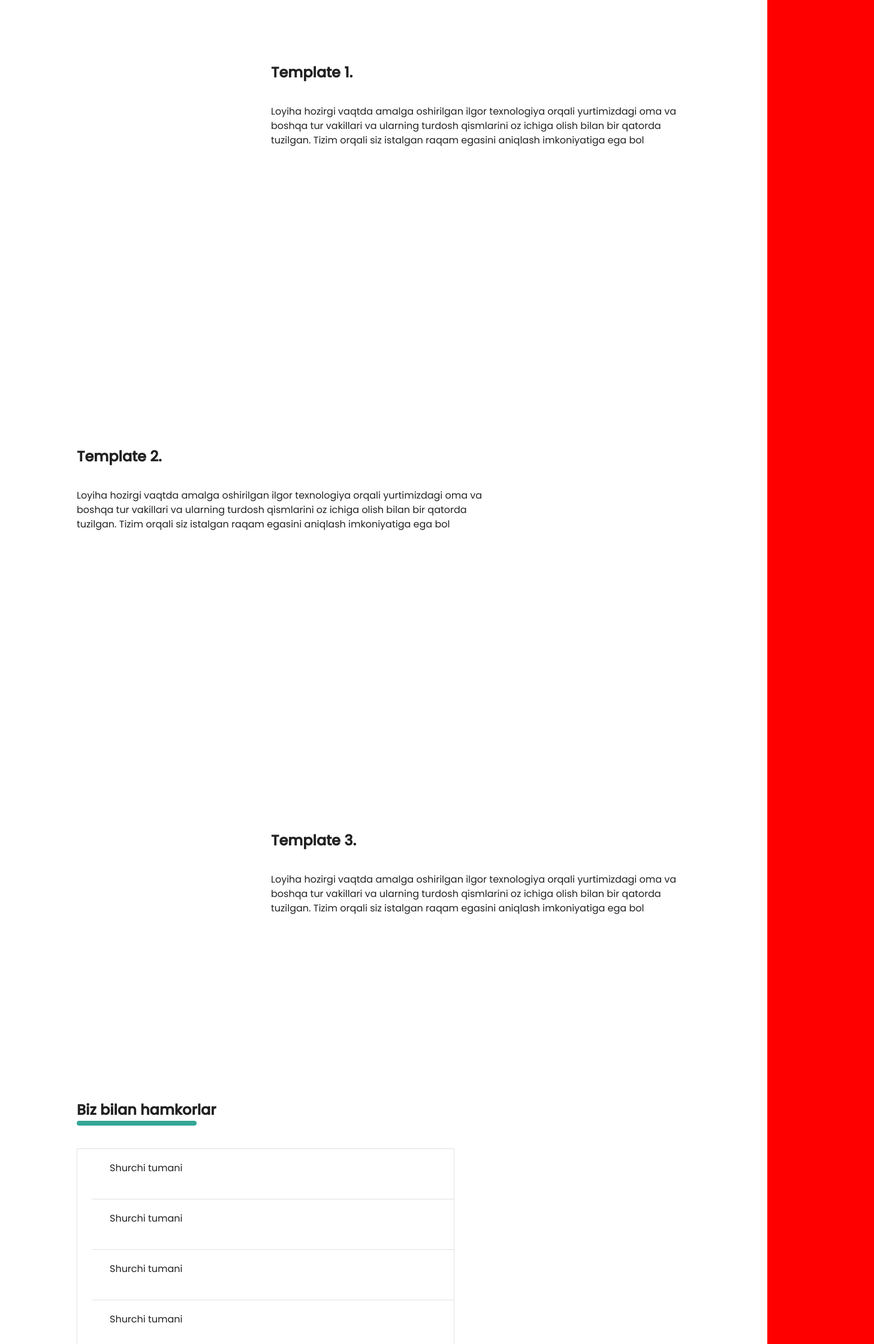
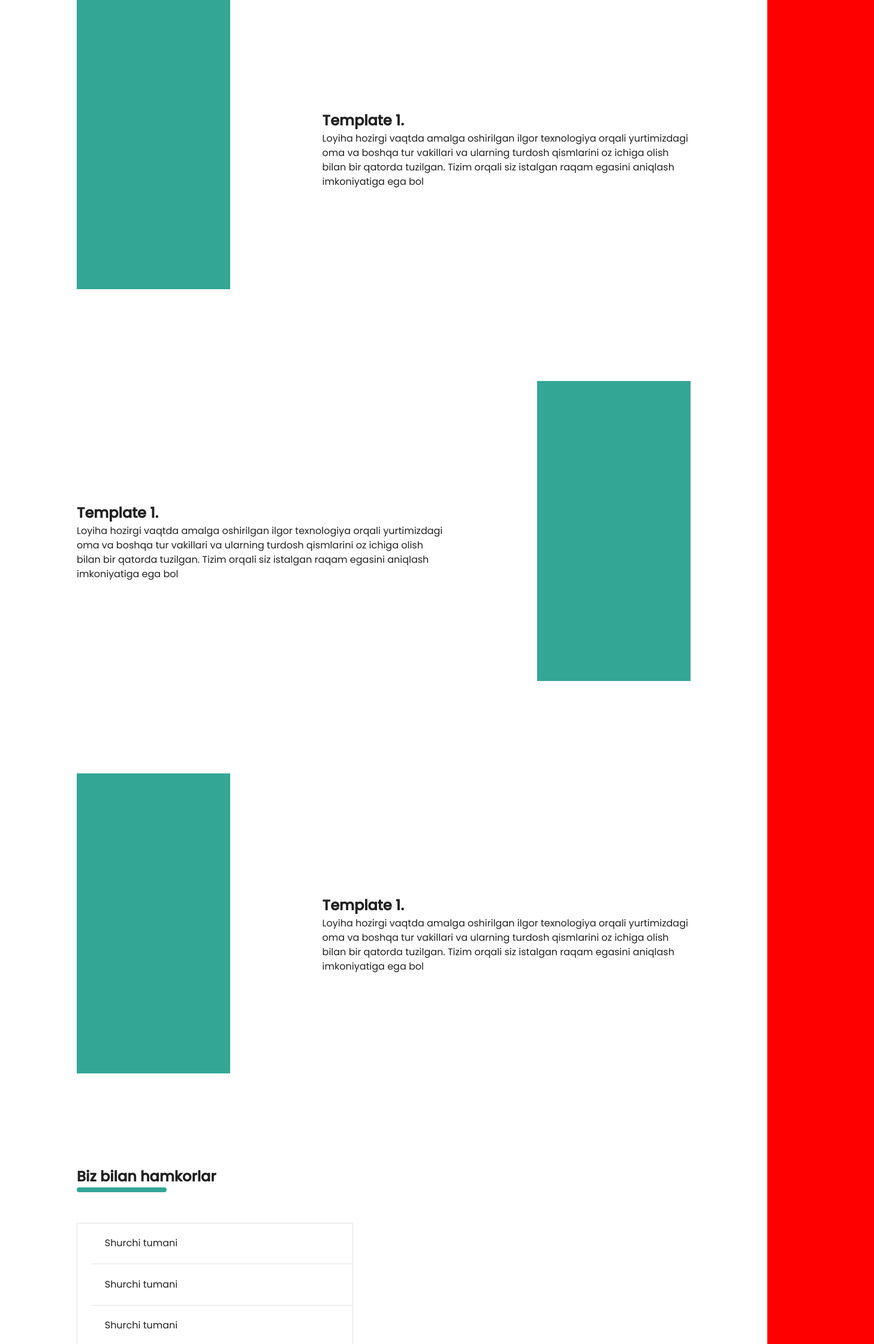
Before and after one commit to SAIDAKBAR123/fuqaro-nazorati-landing, a Vue app: page / in a window 1280 px wide. Shown: the part 1399-3639 px from the top of the page at 60% size, 1458 px wide, since content can reach past the window. Built offline with nearby package versions, Linux system fonts and the light colour scheme.

Commit message:
Adaptive version updated

```diff
--- a/src/components/Mottos/index.vue
+++ b/src/components/Mottos/index.vue
@@ -5,7 +5,7 @@
       style="width:100px; background: #34A696; border: 4px solid #34A696; border-radius: 10px"
     ></div>
     <div>
-      <p class="text-container">
+      <p class="text-about">
         Loyiha hozirgi vaqtda amalga oshirilgan ilgor texnologiya orqali
         yurtimizdagi oma va boshqa tur vakillari va ularning turdosh qismlarini
         oz ichiga olish bilan bir qatorda tuzilgan. Tizim orqali siz istalgan
@@ -13,15 +13,10 @@
       </p>
     </div>
     <div class="template-box_container">
-      <v-img
-        height="540"
-        max-width="305"
-        src="../../assets/Images/Rectangle 49@1X.png"
-      >
-      </v-img>
-      <div>
+      <div class="rectangle"></div>
+      <div class="text-container">
         <h2 class="text_layout">Template 1.</h2>
-        <p class="text-container">
+        <p>
           Loyiha hozirgi vaqtda amalga oshirilgan ilgor texnologiya orqali
           yurtimizdagi oma va boshqa tur vakillari va ularning turdosh
           qismlarini oz ichiga olish bilan bir qatorda tuzilgan. Tizim orqali
@@ -30,32 +25,22 @@
       </div>
     </div>
     <div class="template-box_container">
-      <div>
-        <h2 class="text_layout">Template 2.</h2>
-        <p class="text-container">
+      <div class="text-container">
+        <h2 class="text_layout">Template 1.</h2>
+        <p>
           Loyiha hozirgi vaqtda amalga oshirilgan ilgor texnologiya orqali
           yurtimizdagi oma va boshqa tur vakillari va ularning turdosh
           qismlarini oz ichiga olish bilan bir qatorda tuzilgan. Tizim orqali
           siz istalgan raqam egasini aniqlash imkoniyatiga ega bol
         </p>
       </div>
-      <v-img
-        height="540"
-        max-width="305"
-        src="../../assets/Images/Rectangle 49@1X.png"
-      >
-      </v-img>
+      <div class="rectangle"></div>
     </div>
     <div class="template-box_container">
-      <v-img
-        height="540"
-        max-width="305"
-        src="../../assets/Images/Rectangle 49@1X.png"
-      >
-      </v-img>
-      <div>
-        <h2 class="text_layout">Template 3.</h2>
-        <p class="text-container">
+      <div class="rectangle"></div>
+      <div class="text-container">
+        <h2 class="text_layout">Template 1.</h2>
+        <p>
           Loyiha hozirgi vaqtda amalga oshirilgan ilgor texnologiya orqali
           yurtimizdagi oma va boshqa tur vakillari va ularning turdosh
           qismlarini oz ichiga olish bilan bir qatorda tuzilgan. Tizim orqali
@@ -64,10 +49,11 @@
       </div>
     </div>
 
+    <!----------------- Biz bilan hamkorlar --------------->
     <div class="parters-block">
       <h2 class=" text-left">Biz bilan hamkorlar</h2>
       <div
-        style="width:200px; background: #34A696; border: 4px solid #34A696; border-radius: 10px"
+        style="width:150px; background: #34A696; border: 4px solid #34A696; border-radius: 10px"
       ></div>
       <div class="partners-body">
         <div class="listofPartners-block">
@@ -88,10 +74,8 @@
         </div>
         <div class="map-block">
           <v-img
-            height="550"
-            width="700"
-            min-height="200"
-            min-width="300"
+            height="auto"
+            width="100%"
             src="../../assets/Images/map-picture.png"
           >
           </v-img>
@@ -99,7 +83,7 @@
       </div>
     </div>
     <v-row color="#E2E2E2">
-      <div class="goals-block" style="margin: 200px auto;">
+      <div class="goals-block" style="margin: 15% auto;">
         <h2 class=" text-center">Bizning asosiy maqsadimiz</h2>
         <p class=" text-center">
           Contrary to popular belief, Lorem Ipsum is not simply random text. It
@@ -157,6 +141,7 @@
             </p>
           </div>
         </div>
+        <!----------------- Bizning asosiy maqsadimiz --------------->
         <div class="mail-block">
           <h1>
             Oxirgi yangiliklardan behabar qolmaslik uchun quyidagi email
@@ -175,7 +160,13 @@
             Jo'natish
           </v-btn> -->
 
-            <v-btn color="primary" elevation="3" depressed height="50">
+            <v-btn
+              color="primary"
+              elevation="3"
+              depressed
+              height="50"
+              width="25%"
+            >
               Jo'natish
             </v-btn>
           </div>
@@ -188,25 +179,78 @@
 <script></script>
 
 <style>
+/* Ilova Haqida */
+
 .templates {
   margin: auto 10%;
 }
+.rectangle {
+  height: 500px;
+  width: 25%;
+  background-color: #34a696;
+}
+.text-about {
+  width: 70%;
+  margin-top: 5%;
+}
 .text-container {
-  max-width: 700px;
-  margin-top: 35px;
+  max-width: 60%;
+  margin-top: 5%;
 }
 .template-box_container {
   display: flex;
   justify-content: space-between;
   align-items: center;
   max-width: 1215px;
-  margin: 100px auto;
+  margin: 15% auto;
 }
 .green-box {
   width: 30px;
   height: 540px;
   content: "";
 }
+@media (max-width: 1450px) {
+  .grid-container .grid-item p,
+  h4 {
+    font-size: 18px;
+  }
+}
+@media (max-width: 1024px) {
+  .goals-block .grid-container {
+    grid-template-columns: none !important;
+    grid-template-rows: auto auto auto;
+  }
+}
+@media screen and (max-width: 650px) {
+  .text_layout,
+  .text-left,
+  .text-center {
+    font-size: 18px;
+  }
+  .rectangle {
+    height: 300px;
+  }
+  .partners-body {
+    flex-direction: column;
+  }
+  .partners-body .listofPartners-block,
+  .partners-body .map-block {
+    width: 100%;
+  }
+  .mail-block h1 {
+    font-size: 16px;
+  }
+  .v-btn__content {
+    font-size: 10px;
+  }
+}
+@media screen and (max-width: 350px) {
+  .text-container {
+    font-size: 10px;
+  }
+}
+
+/*------------- Biz bilan hamkorlar ------------*/
 .parters-block {
   max-width: 1690px;
 }
@@ -214,16 +258,17 @@
   display: flex;
   justify-content: space-between;
 }
-.listofPartners-block {
-  margin-top: 38px;
+.listofPartners-block,
+.map-block {
+  margin-top: 5%;
+  width: 45%;
 }
 .listofPartners-block ul {
-  width: 630px;
   border: 1px solid #e2e2e2;
+  padding: 0;
 }
 .listofPartners-block ul ol {
-  height: 84px;
-  padding: 20px 30px;
+  padding: 5%;
   border-bottom: 1px solid #e2e2e2;
 }
 .listofPartners-block ul ol:hover {
@@ -231,13 +276,14 @@
   transition: 0.2s;
 }
 .goals-block p {
-  max-width: 1100px;
-  margin: 90px auto;
+  max-width: 80%;
+  margin: 5% auto;
 }
 .grid-container {
   display: grid;
   grid-template-columns: auto auto auto;
-  max-width: 1600px;
+  max-width: 100%;
+  margin: 5% auto;
   justify-content: space-between;
   align-content: center;
 }
@@ -247,38 +293,39 @@
   justify-content: center;
   background-color: rgba(255, 255, 255, 0.8);
   box-shadow: 0 2px 4px 0 rgba(0, 0, 0, 0.3);
-  padding: 20px;
+  padding: 5%;
   font-size: 30px;
   text-align: center;
 }
 .grid-item p {
-  max-width: 400px;
-  margin: 20px;
+  max-width: 100%;
   font-size: 23px;
 }
+
+/* ------------Bizning asosiy maqsadimiz--------------- */
 .mail-block {
   max-width: 1184px;
-  margin: 50px auto;
+  margin: 15% auto;
   text-align: center;
   background-color: white;
   border-radius: 10px;
-  padding: 30px;
+  padding: 10%;
 }
 .mail-input {
   display: flex;
-  max-width: 850px;
+  max-width: 100%;
   margin: 0px auto;
-  margin-top: 100px;
+  margin-top: 15%;
   justify-content: center;
 }
 .input-field {
   background-color: #f8f8f8;
   height: 57px;
-  width: 770px;
+  width: 70%;
   border: none;
 }
 .input-field:placeholder {
-  padding-left: 10px;
+  padding-left: 5%;
 }
 .v-input {
   margin: 0;
@@ -286,7 +333,4 @@
 .v-input input {
   height: 57px;
 }
-.v-input input::la {
-  height: 57px;
-}
 </style>
```
Also changed, not shown: 1 other file (tests, documents, lock files or other folders).
